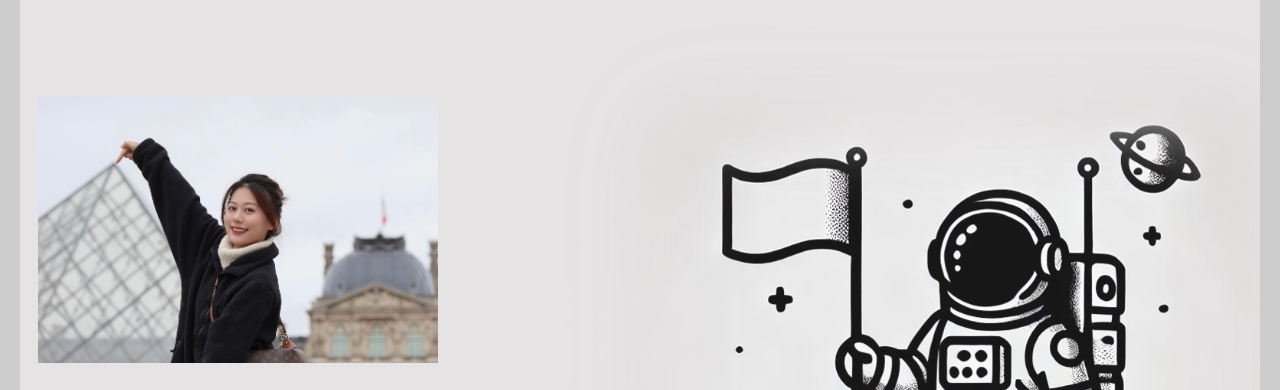
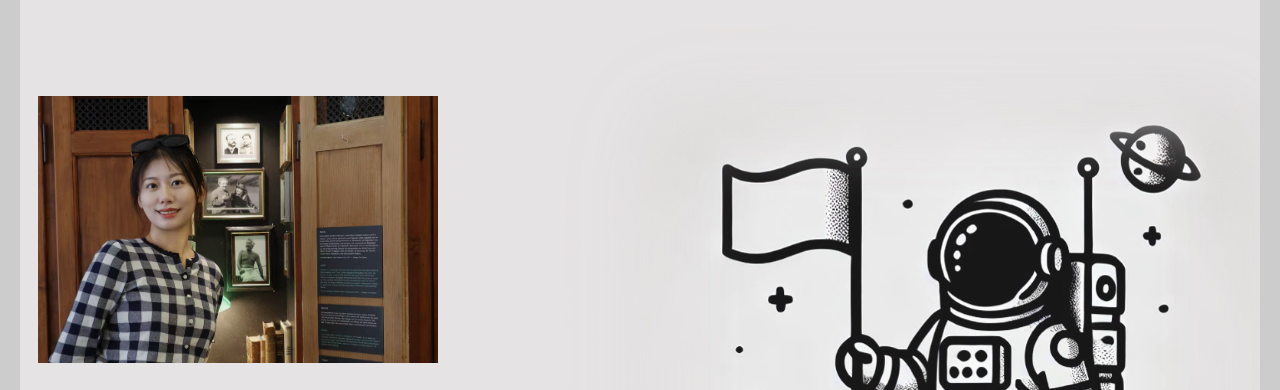
Before and after one commit to YuhangLi-li/YuhangLi-li.github.io, a plain HTML site: page index.html in a window 1280 px wide. Shown: the part 109-499 px from the top of the page. Drawn offline with nearby package versions, Linux system fonts and the light colour scheme.

Commit message:
Add files via upload

```diff
--- a/index.html
+++ b/index.html
@@ -143,7 +143,7 @@
 
             <div class="col-38">
                 <div>
-                    <img width="400px" src="images/myphoto.jpg">
+                    <img width="400px" src="images/myphoto2.jpg">
                 </div>
                 <div class="section-heading">
                     <h1>Yuhang Li</h1>
```
Also changed, not shown: images/myphoto1.jpg (added), images/myphoto2.jpg (added).
